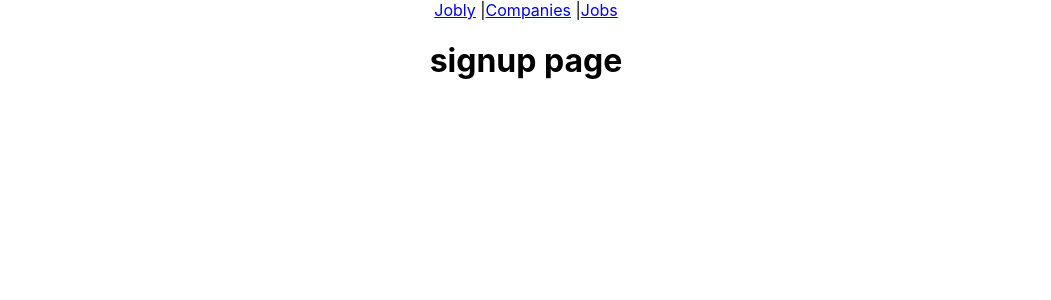
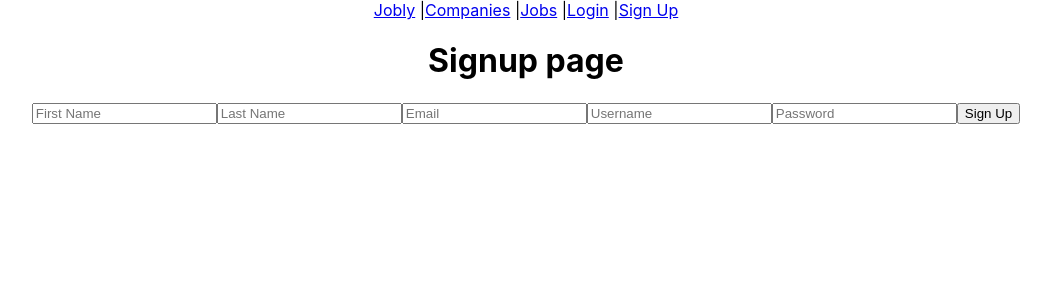
Before and after one commit to kravago/react_jobly, a React (Create React App) app in the folder frontend/: page /signup in a window 1280 px wide. Shown: the top 300 px of the page, without its empty margins (114-1165 px from the left). Built offline with nearby package versions, Linux system fonts and the light colour scheme; no server answers.

Commit message:
add signup form

```diff
--- a/frontend/src/App.js
+++ b/frontend/src/App.js
@@ -1,15 +1,26 @@
-import React from 'react';
+import React, {useState, useEffect} from 'react';
 import './App.css';
 import { BrowserRouter } from 'react-router-dom';
 import Routes from './Routes';
 import NavBar from './Navbar';
+import JoblyApi from './api';
 
 function App() {
+  const [currentUser, setCurrentUser] = useState('');
+  const [currentToken, setCurrentToken] = useState('');
+  const login = async (loginFormData) => {
+    const res = await JoblyApi.login(loginFormData);
+    setCurrentToken(res.token);
+  }
+  const register = async (signupFormData) => {
+    const res = await JoblyApi.register(signupFormData);
+    setCurrentToken(res.token);
+  }
   return (
     <div className="App">
       <BrowserRouter>
         <NavBar />
-        <Routes />
+        <Routes login={login} register={register}/>
       </BrowserRouter>
     </div>
   );
--- a/frontend/src/Login.js
+++ /dev/null
@@ -1,11 +0,0 @@
-import React from 'react';
-
-function Login() {
-    return (
-      <>
-        <h1>Login page</h1>
-      </>
-    )
-  }
-
-  export default Login;
--- /dev/null
+++ b/frontend/src/LoginForm.js
@@ -0,0 +1,29 @@
+import React, {useState} from 'react';
+
+function LoginForm({login}) {
+  const INITIAL_STATE = {username: "", password: ""}
+  const [formData, setFormData] = useState(INITIAL_STATE);
+
+  const handleChange = (e) => {
+    const {name, value} = e.target;
+    setFormData(formData => ({...formData, [name]: value}));
+  }
+
+  const handleSubmit = async (e) => {
+    e.preventDefault();
+    login(formData);
+    setFormData(INITIAL_STATE);
+  }
+    return (
+      <>
+        <h1>Login page</h1>
+        <form onSubmit={handleSubmit}>
+          <input name="username" type="text" placeholder="Username" onChange={handleChange}/>
+          <input name="password" type="text" placeholder="Password" onChange={handleChange}/>
+          <button>Login</button>
+        </form>
+      </>
+    )
+  }
+
+  export default LoginForm;
--- a/frontend/src/Navbar.js
+++ b/frontend/src/Navbar.js
@@ -7,7 +7,9 @@ function NavBar() {
       <nav>
         <NavLink to="/">Jobly</NavLink> |
         <NavLink to="/companies">Companies</NavLink> |
-        <NavLink to="/jobs">Jobs</NavLink>
+        <NavLink to="/jobs">Jobs</NavLink> |
+        <NavLink to="/login">Login</NavLink> |
+        <NavLink to="/signup">Sign Up</NavLink>
       </nav>
     </div>
   );
--- a/frontend/src/Routes.js
+++ b/frontend/src/Routes.js
@@ -4,34 +4,34 @@ import Homepage from './Homepage';
 import Company from './Company';
 import CompanyList from './CompanyList';
 import JobList from './JobList';
-import Login from './Login';
+import LoginForm from './LoginForm';
 import Profile from './Profile';
-import Signup from './Signup';
+import SignupForm from './SignupForm';
 
-function Routes({ companies, jobs }) {
+function Routes({ login, register }) {
   return (
     <div>
       <Switch>
         <Route exact path="/">
-          <Homepage />
+          <Homepage/>
         </Route>
         <Route exact path="/companies">
-          <CompanyList companies={companies}/>
+          <CompanyList/>
         </Route>
         <Route exact path="/companies/:handle">
-          <Company />
+          <Company/>
         </Route>
         <Route exact path="/jobs">
-          <JobList jobs={jobs}/>
+          <JobList/>
         </Route>
         <Route exact path="/login">
-          <Login />
+          <LoginForm login={login}/>
         </Route>
         <Route exact path="/profile">
-          <Profile />
+          <Profile/>
         </Route>"
         <Route exact path="/signup">
-          <Signup />
+          <SignupForm register={register}/>
         </Route>
         <Redirect to="/" />
       </Switch>
--- a/frontend/src/Signup.js
+++ /dev/null
@@ -1,11 +0,0 @@
-import React from 'react';
-
-function Signup() {
-    return (
-      <>
-        <h1>signup page</h1>
-      </>
-    )
-  }
-
-  export default Signup;
--- /dev/null
+++ b/frontend/src/SignupForm.js
@@ -0,0 +1,38 @@
+import React, {useState} from 'react';
+
+function SignupForm({register}) {
+  const INITIAL_STATE = {
+    firstName: "",
+    lastName: "",
+    email: "",
+    username: "",
+    password: ""
+  }
+  const [formData, setFormData] = useState(INITIAL_STATE);
+
+  const handleChange = (e) => {
+    const {name, value} = e.target;
+    setFormData(formData => ({...formData, [name]: value}));
+  }
+
+  const handleSubmit = async (e) => {
+    e.preventDefault();
+    register(formData);
+    setFormData(INITIAL_STATE);
+  }
+    return (
+      <>
+        <h1>Signup page</h1>
+        <form onSubmit={handleSubmit}>
+          <input name="firstName" type="text" placeholder="First Name" onChange={handleChange}/>
+          <input name="lastName" type="text" placeholder="Last Name" onChange={handleChange}/>
+          <input name="email" type="text" placeholder="Email" onChange={handleChange}/>
+          <input name="username" type="text" placeholder="Username" onChange={handleChange}/>
+          <input name="password" type="text" placeholder="Password" onChange={handleChange}/>
+          <button>Sign Up</button>
+        </form>
+      </>
+    )
+  }
+
+  export default SignupForm;
--- a/frontend/src/api.js
+++ b/frontend/src/api.js
@@ -36,8 +36,7 @@ class JoblyApi {
 
   // Individual API routes
 
-  /** Get details on a company by handle. */
-
+  // companies routes
   static async getCompany(handle) {
     let res = await this.request(`companies/${handle}`);
     return res.company;
@@ -48,20 +47,42 @@ class JoblyApi {
     return res.companies;
   }
 
+  static async getSearchedCompanies(search_text) {
+    let res = await this.request('companies', {name: search_text});
+    return res.companies;
+  }
+
+  // jobs routes
   static async getJobs() {
     let res = await this.request('jobs/');
     return res.jobs;
   }
 
-  static async getSearchedCompanies(search_text) {
-    let res = await this.request('companies', {name: search_text});
-    return res.companies;
+  static async login({username, password}) {
+    let res = await this.request('auth/token', {
+      username: username,
+      password: password},
+      "post");
+    this.token = res;
+    return res;
+  }
+
+  static async register({username, password, firstName, lastName, email}) {
+    let res = await this.request('auth/register', {
+      username: username,
+      password: password,
+      firstName: firstName,
+      lastName: lastName,
+      email: email},
+      'post');
+    this.token = res;
+    return res;
   }
 }
 
-// for now, put token ("testuser" / "password" on class)
-JoblyApi.token = "eyJhbGciOiJIUzI1NiIsInR5cCI6IkpXVCJ9.eyJ1c2VybmFtZ" +
-    "SI6InRlc3R1c2VyIiwiaXNBZG1pbiI6ZmFsc2UsImlhdCI6MTU5ODE1OTI1OX0." +
-    "FtrMwBQwe6Ue-glIFgz_Nf8XxRT2YecFCiSpYL0fCXc";
+// // for now, put token ("testuser" / "password" on class)
+// JoblyApi.token = "eyJhbGciOiJIUzI1NiIsInR5cCI6IkpXVCJ9.eyJ1c2VybmFtZ" +
+//     "SI6InRlc3R1c2VyIiwiaXNBZG1pbiI6ZmFsc2UsImlhdCI6MTU5ODE1OTI1OX0." +
+//     "FtrMwBQwe6Ue-glIFgz_Nf8XxRT2YecFCiSpYL0fCXc";
 
 export default JoblyApi;
```
Also changed, not shown: frontend/src/CompanyDetail.js (deleted, +0 -12 lines), frontend/src/Jobs.js (deleted, +0 -29 lines), 1 other file (tests, documents, lock files or other folders).
